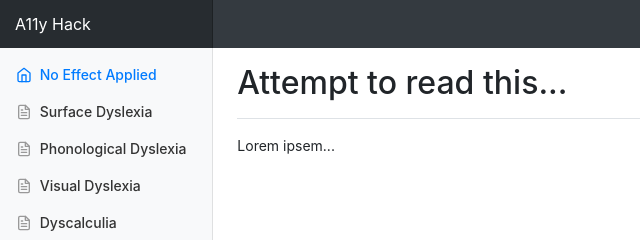
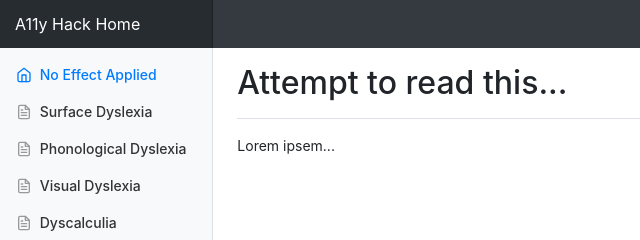
Before and after one commit to matthewmt1998/A11yHackDay, a plain HTML site: page index.html in a window 1280 px wide. Shown: the top 240 px of the page, 0-640 px from the left. Drawn offline with nearby package versions, Linux system fonts and the light colour scheme.

Commit message:
home updates

```diff
--- a/index.html
+++ b/index.html
@@ -20,7 +20,7 @@
   <body>
 
     <nav class="navbar navbar-dark sticky-top bg-dark flex-md-nowrap p-0">
-      <a class="navbar-brand col-sm-3 col-md-2 mr-0" href="#">A11y Hack</a>
+      <a class="navbar-brand col-sm-3 col-md-2 mr-0" href="index.html">A11y Hack Home</a>
 
       <ul class="navbar-nav px-3">
         <li class="nav-item text-nowrap">
```
